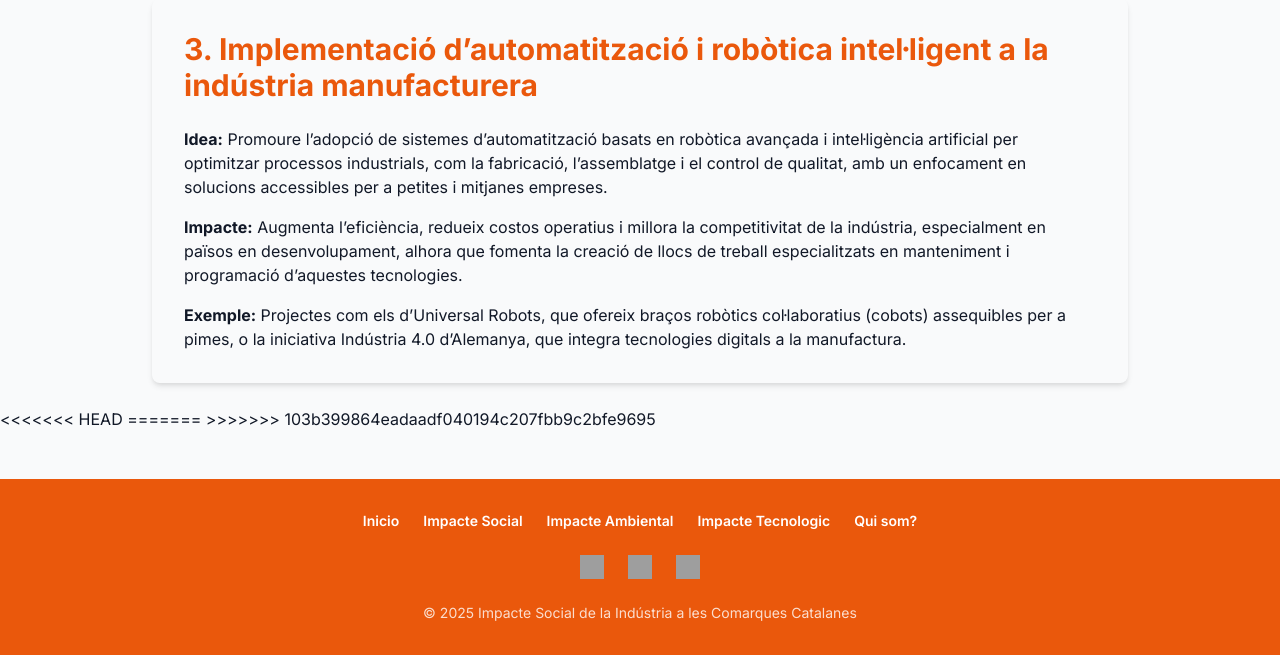
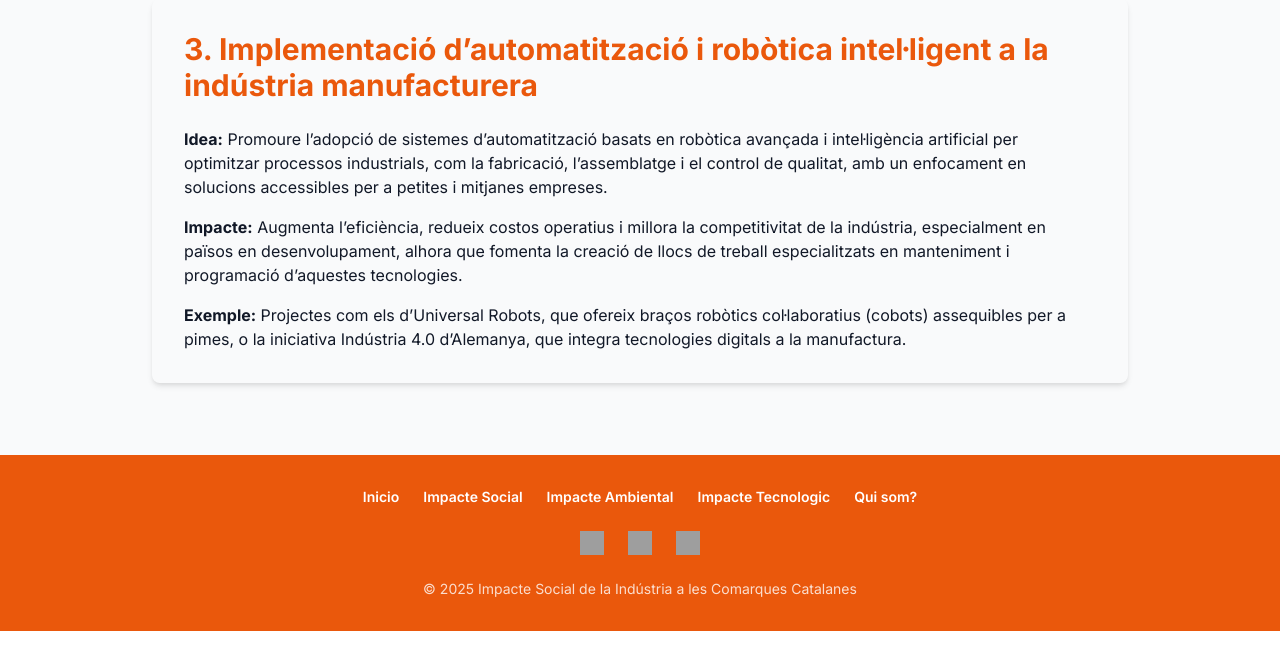
Before and after one commit to AsadSaidi/DIG_AdaLovelace_ODS9, a PHP site: page /views/solucions.php in a window 1280 px wide. Shown: the part 1037-1692 px from the top of the page. After the commit the page ends 1668 px from the top, so only its background shows below. Run offline with PHP 8.4, Linux system fonts and the light colour scheme; some libraries are stand-ins or nearby versions; grey boxes are pictures that could not be loaded.

Commit message:
final review

```diff
--- a/views/solucions.php
+++ b/views/solucions.php
@@ -45,11 +45,7 @@
       </div>
     </section>
   </main>
-<<<<<<< HEAD
   <script src="../scripts/traducir.js"></script>
-=======
-  <script src="scripts/traducir.js"></script>
->>>>>>> 103b399864eadaadf040194c207fbb9c2bfe9695
   <div id="google_translate_element" style="display:none"></div>
   <?php include '../includes/footer.php' ?>
 </body>
```
